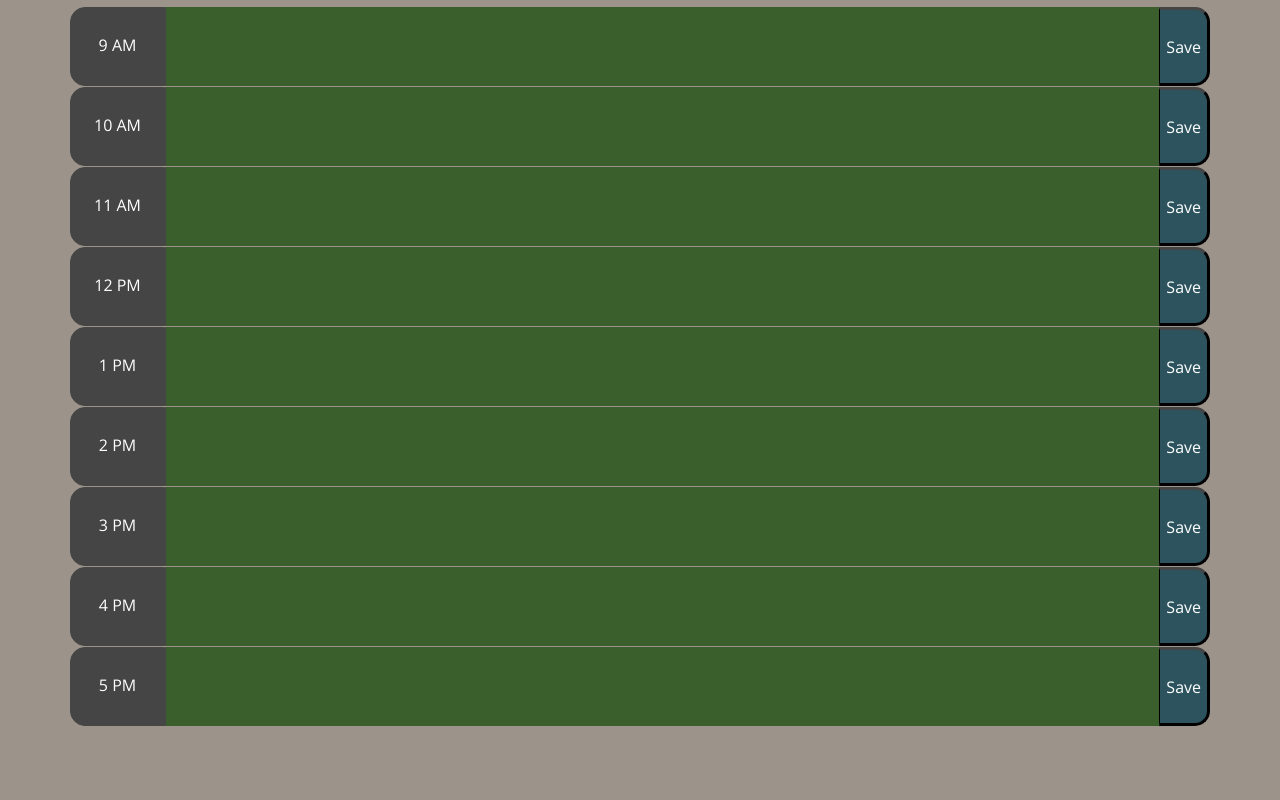
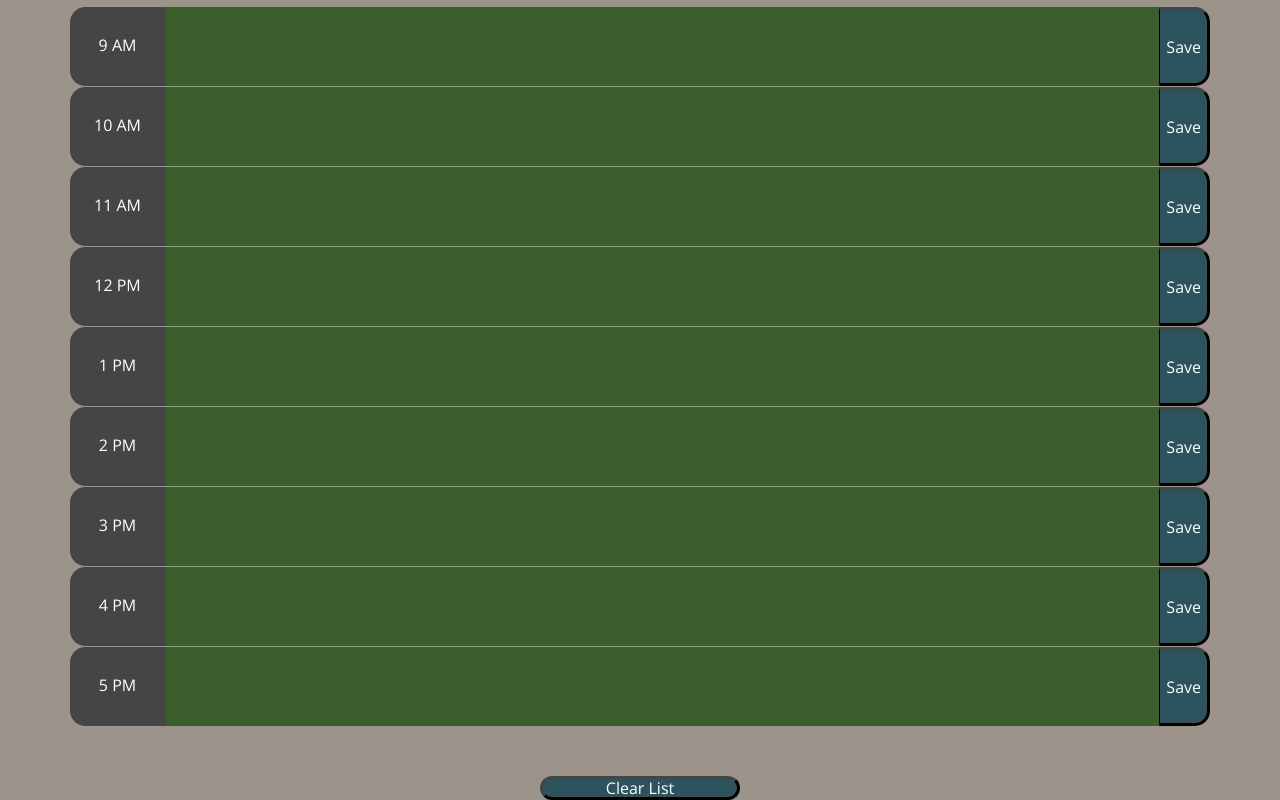
Before and after one commit to jbouchard13/work-day-scheduler, a plain HTML site: page index.html in a window 1280 px wide. Shown: the part 390-1190 px from the top of the page. Before the commit the page ends 1166 px from the top, so only its background shows below. Drawn offline with nearby package versions, Linux system fonts and the light colour scheme.

Commit message:
added a reset button to the page

```diff
--- a/Develop/script.js
+++ b/Develop/script.js
@@ -159,3 +159,13 @@ function colorChange(hourElement) {
     hourElement.attr("class", "future textarea col");
   }
 }
+
+// ******************** RESET BUTTON ************************
+
+// Call a click event to the resetBtn
+$("#resetBtn").on("click", function () {
+  // Clear the local storage
+  localStorage.clear();
+  // Empty all of the text areas
+  $("textarea").empty();
+});
--- a/Develop/style.css
+++ b/Develop/style.css
@@ -87,3 +87,21 @@ textarea {
   background-color: #12343b;
   transition: all 0.3s ease-in-out;
 }
+
+#btnWrapper {
+  display: flex;
+  justify-content: center;
+}
+
+#resetBtn {
+  border: 3px outset #454545;
+  border-radius: 15px;
+  background-color: #2d545e;
+  color: white;
+  width: 200px;
+}
+
+#resetBtn:hover {
+  background-color: #12343b;
+  transition: all 0.3s ease-in-out;
+}
--- a/index.html
+++ b/index.html
@@ -33,6 +33,9 @@
         <!-- Timeblocks go here -->
       </div>
     </form>
+    <div id="btnWrapper">
+      <button id="resetBtn">Clear List</button>
+    </div>
 
     <script src="https://code.jquery.com/jquery-3.4.1.min.js"></script>
     <script src="https://cdnjs.cloudflare.com/ajax/libs/moment.js/2.24.0/moment.min.js"></script>
```
